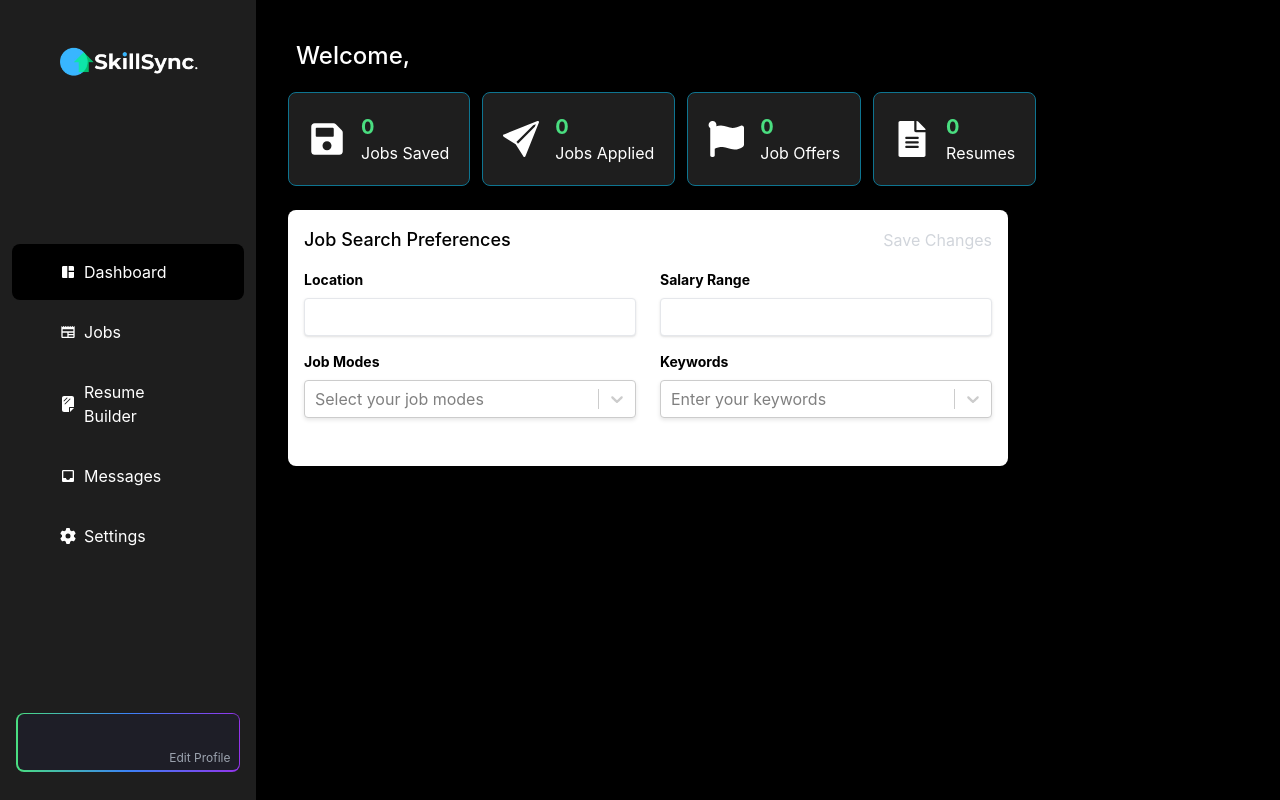
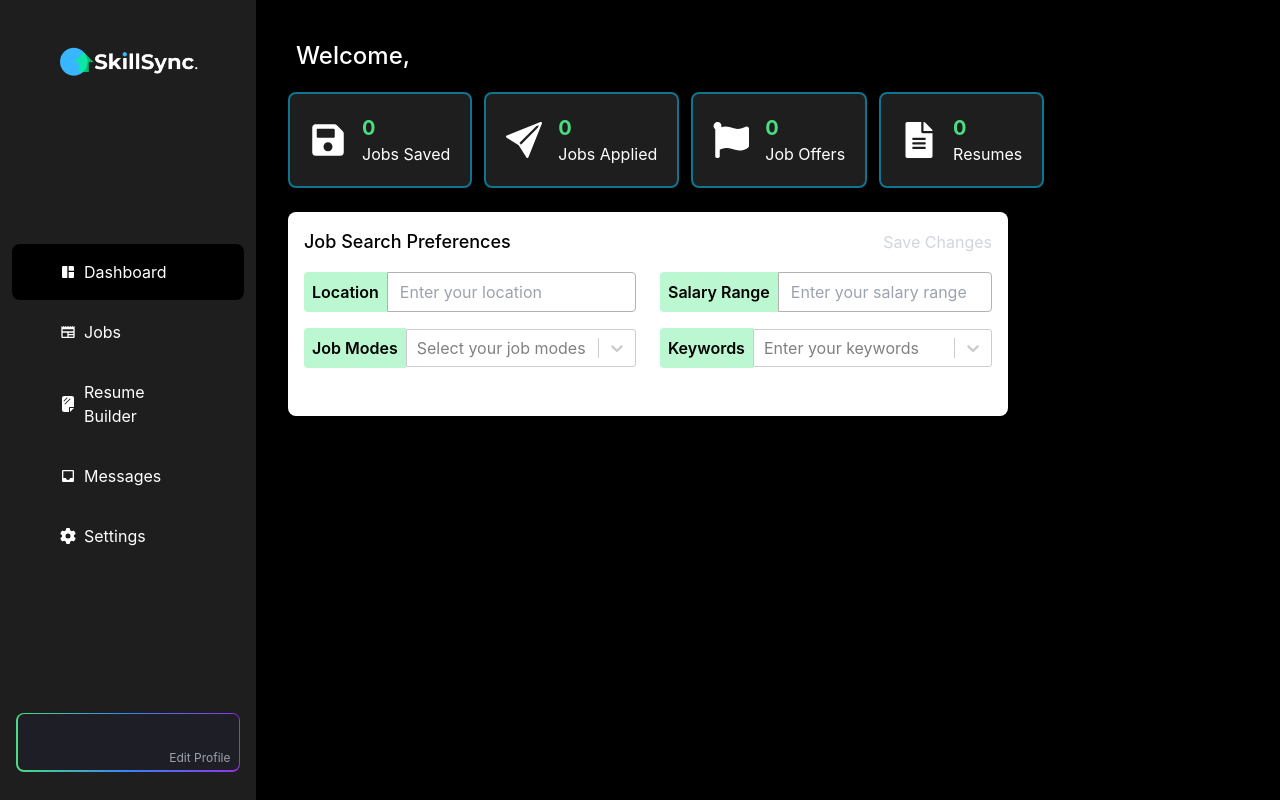
Before and after one commit to techskillsync/skillsync-suprema, a React (Vite) app in the folder skillsync-client/: page /home in a window 1280 px wide. Built offline with nearby package versions, Linux system fonts and the light colour scheme.

Commit message:
UI Improvements

```diff
--- a/skillsync-client/src/components/HomePage/Dashboard/SummarySection.jsx
+++ b/skillsync-client/src/components/HomePage/Dashboard/SummarySection.jsx
@@ -13,7 +13,7 @@ const SummarySection = ({}) => {
   return (
     <div className="flex flex-row space-x-3 text-white">
       {stats.map((stat) => (
-        <div key={stat.title} className="flex flex-row items-center space-x-4 p-5 bg-[#1e1e1e] rounded-lg border border-cyan-700">
+        <div key={stat.title} className="flex flex-row items-center space-x-4 p-5 bg-[#1e1e1e] rounded-lg border border-2 border-cyan-700">
           <div className="flex flex-col text-4xl"><stat.icon /></div>
           <div className="flex flex-col text-left">
             <p className="text-xl font-bold text-green-400">{stat.value}</p>
--- a/skillsync-client/src/components/common/InputField.jsx
+++ b/skillsync-client/src/components/common/InputField.jsx
@@ -10,10 +10,10 @@ function InputField({
   className = "",
 }) {
   return (
-    <div className="w-full">
+    <div className="flex items-center w-full">
       {showLabel && (
         <label
-          className="block text-sm font-bold mb-2"
+          className="block text-base font-semibold bg-green-200 px-2 py-2 rounded-l whitespace-nowrap"
           htmlFor={item.toLowerCase()}
         >
           {item}
@@ -22,12 +22,12 @@ function InputField({
       <input
         className={
           className +
-          " shadow appearance-none border rounded w-full focus:ring py-2 px-3 transition-all duration-300 text-gray-700 dark:text-black dark:bg-white leading-tight focus:outline-none focus:shadow-outline"
+          "!w-full appearance-none !text-base border border-[#b3b3b3] border-[0.3px] rounded-r w-full focus:ring py-[7px] px-3 transition-all duration-300 text-gray-700 dark:text-black dark:bg-white leading-tight focus:outline-none focus:shadow-outline"
         }
-        id={item}
+        id={item.toLowerCase()}
         onChange={onChange}
         type="text"
-        placeholder={placeholder ?? "Enter your " + item.toLowerCase()}
+        placeholder={placeholder !== '' ? placeholder : "Enter your " + item.toLowerCase()}
       />
     </div>
   );
@@ -37,6 +37,7 @@ const selectFieldStyle = {
   control: (base, state) => ({
     ...base,
     textAlign: "left",
+    borderRadius: "0 3px 3px 0",
     // backgroundColor:
     //   window.matchMedia &&
     // window.matchMedia("(prefers-color-scheme: dark)").matches
@@ -60,10 +61,11 @@ const selectFieldStyle = {
     // window.matchMedia("(prefers-color-scheme: dark)").matches
     //   ? ""
     //   : "0.5px solid #f5f5f5",
-    boxShadow: "0 2px 4px rgba(0, 0, 0, 0.1)",
+    // boxShadow: "0 2px 4px rgba(0, 0, 0, 0.1)",
   }),
   input: (base) => ({
     ...base,
+    borderRadius: 7
     // color:
     //   window.matchMedia &&
     //   window.matchMedia("(prefers-color-scheme: dark)").matches
@@ -193,14 +195,16 @@ function SelectField({
   }));
   return (
     <div className="mb-4 w-full" style={{ position: "relative" }}>
+      <div className="flex items-center">
         <label
-        className="block text-sm font-bold mb-2"
+            className="block text-base font-semibold bg-green-200 px-2 py-2 rounded-l whitespace-nowrap"
             htmlFor={item.toLowerCase()}
         >
           {item}
         </label>
         {creatable ? (
           <CreatableSelect
+          className="w-full"
             onChange={onChange}
             id={item}
             options={options}
@@ -211,6 +215,7 @@ function SelectField({
           />
         ) : (
           <Select
+          className="w-full"
             onChange={onChange}
             id={item}
             options={options}
@@ -221,6 +226,7 @@ function SelectField({
           />
         )}
       </div>
+    </div>
   );
 }
 
```
Lines whose indentation alone changed are shown as unchanged.
